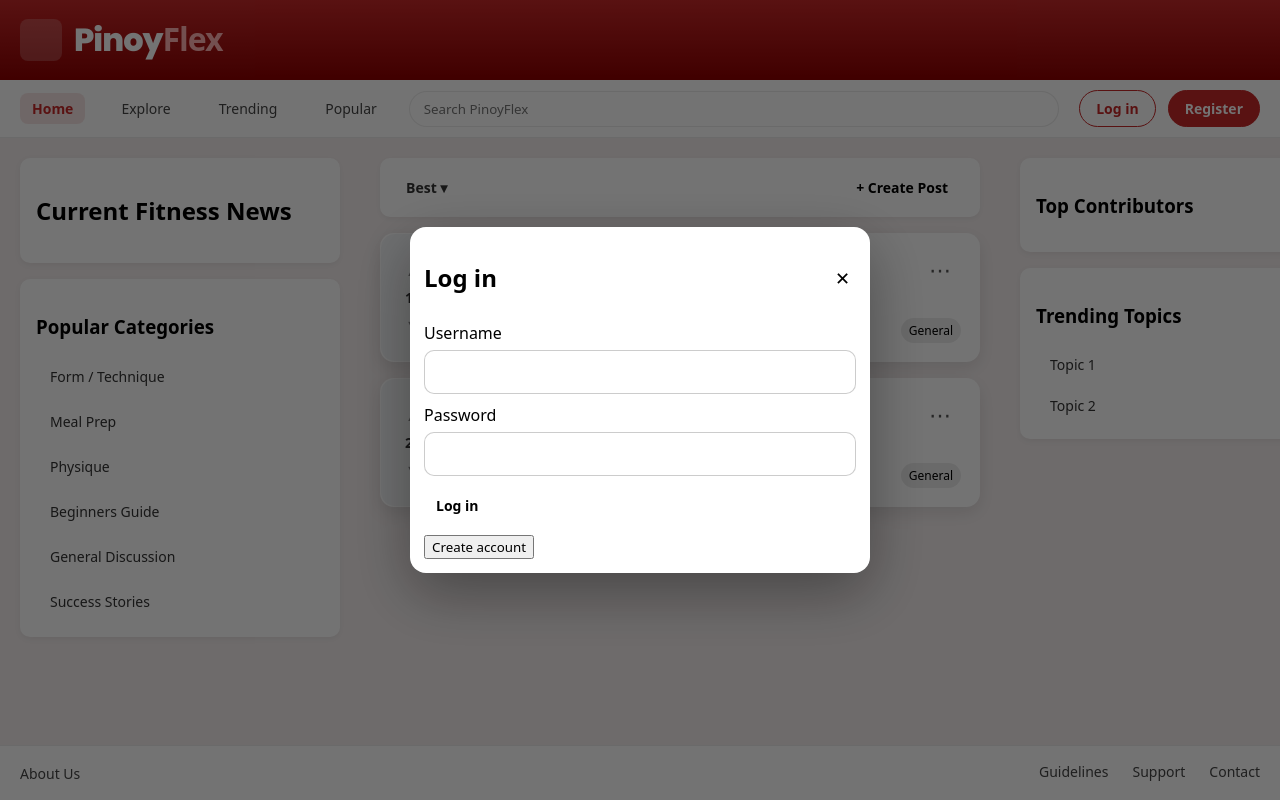
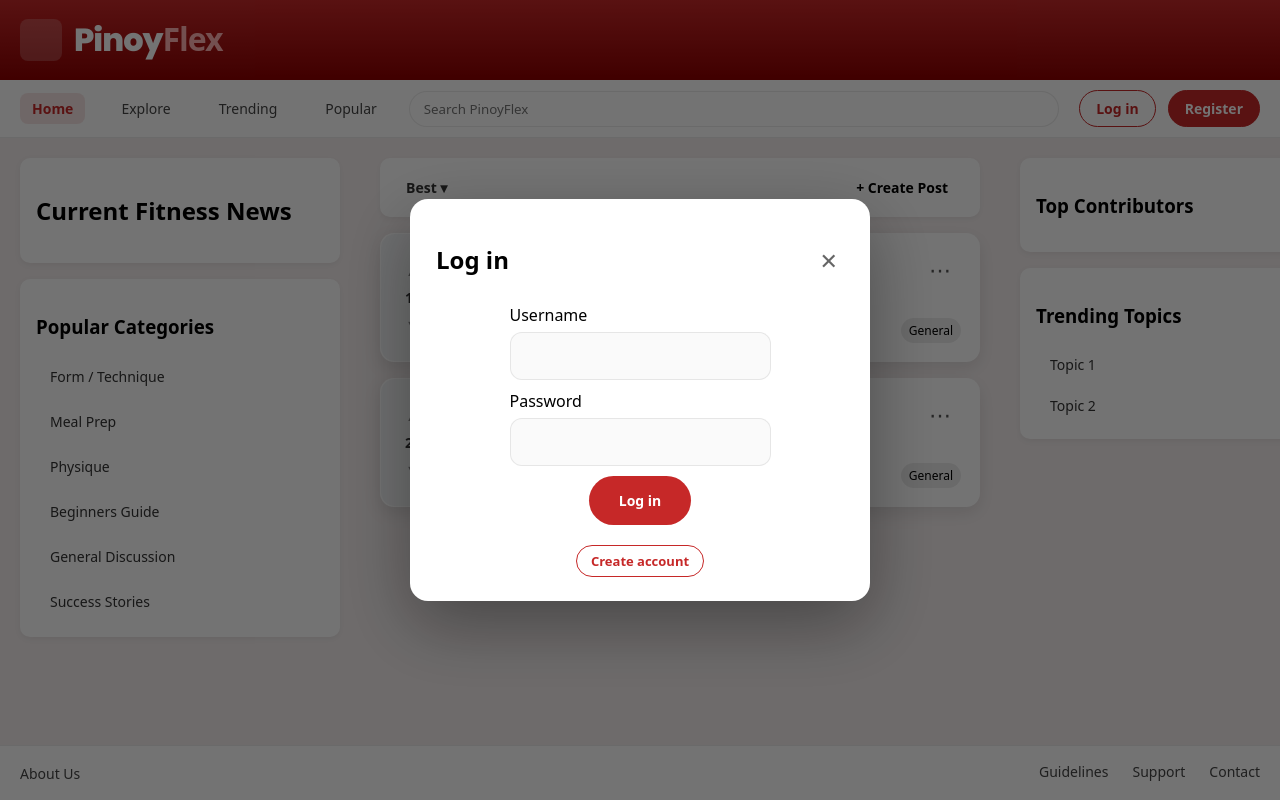
Before and after one commit to theoithinkk/CCAPDEV-PinoyFlex, a React (Vite) app: page / in a window 1280 px wide. Both pictures are taken after a click on the button "+ Create Post". Shown: the top 800 px of the page. Built offline with nearby package versions, Linux system fonts and the light colour scheme.

Commit message:
Add files via upload

```diff
--- a/src/components/AuthModal.jsx
+++ b/src/components/AuthModal.jsx
@@ -53,7 +53,7 @@ export default function AuthModal({ mode, onClose, onSwitchMode, onSuccess }) {
 
   return (
     <div className="modal-backdrop" onMouseDown={onClose}>
-      <div className="modal" onMouseDown={(e) => e.stopPropagation()}>
+      <div className="modal modal-auth" onMouseDown={(e) => e.stopPropagation()}>
         <div className="modal-head">
           <h2>{isLogin ? "Log in" : "Register"}</h2>
           <button className="modal-x" onClick={onClose}>✕</button>
--- a/src/components/CreatePostModal.jsx
+++ b/src/components/CreatePostModal.jsx
@@ -56,7 +56,7 @@ export default function CreatePostModal({ onClose, onCreate }) {
 
   return (
     <div className="modal-backdrop" onMouseDown={onClose} role="dialog" aria-modal="true">
-      <div className="modal" onMouseDown={(e) => e.stopPropagation()}>
+      <div className="modal modal-create" onMouseDown={(e) => e.stopPropagation()}>
         <div className="modal-head">
           <h2 className="modal-title">Create Post</h2>
           <button className="modal-x" onClick={onClose} aria-label="Close">✕</button>
--- a/src/style.css
+++ b/src/style.css
@@ -543,7 +543,7 @@ body{ margin: 0; background: var(--page-bg); }
 }
 
 /* =========================
-   AUTH / CREATE MODALS
+   AUTH / CREATE MODALS (SCOPED)
 ========================= */
 .modal-backdrop{
   position: fixed;
@@ -555,12 +555,25 @@ body{ margin: 0; background: var(--page-bg); }
   z-index: 99999;
 }
 
+/* BASE MODAL (shared) */
 .modal{
   width: min(460px, 100%);
   background: #fff;
-  border-radius: 16px;
-  padding: 14px;
-  box-shadow: 0 20px 60px rgba(0,0,0,0.35);
+  border-radius: 18px;
+  padding: 24px 26px;
+  box-shadow: 0 24px 70px rgba(0,0,0,0.35);
+  animation: modalPop 0.18s ease-out;
+}
+
+@keyframes modalPop{
+  from{
+    transform: translateY(10px) scale(0.98);
+    opacity: 0;
+  }
+  to{
+    transform: translateY(0) scale(1);
+    opacity: 1;
+  }
 }
 
 .modal-head{
@@ -571,34 +584,177 @@ body{ margin: 0; background: var(--page-bg); }
   margin-bottom: 8px;
 }
 
-.modal-title{ margin: 0; font-size: 20px; }
+.modal-title{
+  margin: 0;
+  font-size: 22px;
+  font-weight: 700;
+  color: #111;
+}
 
 .modal-x{
-  background: transparent;
+  background: none;
   border: 0;
-  font-size: 18px;
+  font-size: 22px;
   cursor: pointer;
+  color: #666;
 }
 
-.modal-form{ display: grid; gap: 10px; }
+.modal-x:hover{
+  color: var(--red-main);
+}
 
-.field{ display: grid; gap: 6px; }
+/* =========================
+   AUTH MODAL (LOGIN / REGISTER)
+========================= */
+.modal-auth .modal-form{
+  display: grid;
+  gap: 10px;
+  justify-items: center;
+}
+
+.modal-auth .modal-submit{
+  width: auto;
+  padding: 15px 30px;
+  border-radius: 999px;
+  background: var(--red-main);
+  color: #fff;
+  font-size: 14px;
+  font-weight: 600;
+}
+
+
+.modal-auth .modal-submit:hover{
+  background: var(--red-dark);
+}
+
+.modal-auth .modal-submit:active{
+  transform: scale(0.97);
+}
+
+
+.modal-create .modal-form{
+  display: grid;
+  gap: 14px;
+  justify-items: stretch;
+}
+
+.modal-create .modal-submit{
+  width: 100%;
+  padding: 14px 16px;
+  border-radius: 12px;
+  font-size: 15px;
+}
+
+.modal-create{
+  width: min(560px, 100%);
+}
+
+.modal-create .field span{
+  font-size: 13px;
+  font-weight: 600;
+  color: #444;
+}
+
+.modal-create .field-textarea{
+  min-height: 160px;
+  line-height: 1.5;
+}
+
+.modal-create .tag-add-row{
+  display: flex;
+  gap: 10px;
+  align-items: center;
+}
+
+.modal-create .tag-add-row input{
+  flex: 1;
+}
+
+.modal-create .modal-submit:hover{
+  transform: translateY(-1px);
+}
+
+.modal-create .create-actions{
+  margin-top: 12px;
+}
+
+.modal-create .modal-submit{
+  width: 100%;
+  padding: 14px 16px;
+  border-radius: 14px;
+
+  background: var(--red-main);
+  color: #fff;
+  border: none;
+
+  font-size: 15px;
+  font-weight: 700;
+  letter-spacing: 0.2px;
+
+  cursor: pointer;
+  transition: background 0.15s ease, transform 0.1s ease;
+}
+
+.modal-create .modal-submit:hover{
+  background: var(--red-dark);
+}
+
+.modal-create .modal-submit:active{
+  transform: scale(0.98);
+}
+
+
+/* AUTH SECONDARY ACTION */
+.linkish{
+  margin-top: 10px;
+  padding: 6px 14px;
+
+  border-radius: 999px;
+  border: 1px solid var(--red-main);
+  background: transparent;
+
+  color: var(--red-main);
+  font-size: 13px;
+  font-weight: 600;
+
+  cursor: pointer;
+  transition: background 0.15s ease, transform 0.1s ease;
+}
+
+.linkish:hover{
+  background: var(--red-soft);
+}
+
+.linkish:active{
+  transform: scale(0.97);
+}
+
+
+.field{
+  display: grid;
+  gap: 6px;
+}
 
 .field input,
 .field-select,
 .field-textarea{
-  padding: 10px 12px;
-  border-radius: 10px;
-  border: 1px solid rgba(0,0,0,0.2);
+  padding: 12px 14px;
+  border-radius: 12px;
+  border: 1px solid var(--border-subtle);
+  background: #fafafa;
   outline: none;
   font: inherit;
+  transition: border 0.15s ease, box-shadow 0.15s ease, background 0.15s ease;
 }
 
 .field input:focus,
 .field-select:focus,
 .field-textarea:focus{
-  border-color: rgba(0,0,0,0.45);
+  border-color: var(--red-main);
+  box-shadow: 0 0 0 3px rgba(198,40,40,0.18);
+  background: #ffffff;
 }
+
 
 .field-textarea{ resize: vertical; }
 
@@ -609,11 +765,51 @@ body{ margin: 0; background: var(--page-bg); }
   border-radius: 10px;
 }
 
-.modal-submit{
+/* =========================
+   DROPDOWN
+========================= */
+.field-select{
+  appearance: none;
+  -webkit-appearance: none;
+  -moz-appearance: none;
+
   width: 100%;
-  padding: 10px 12px;
-  border-radius: 10px;
+  padding: 12px 42px 12px 14px;
+  border-radius: 12px;
+  border: 1px solid var(--border-subtle);
+  background-color: #fafafa;
+
+  font-size: 14px;
+  cursor: pointer;
+
+  background-image:
+    linear-gradient(45deg, transparent 50%, #666 50%),
+    linear-gradient(135deg, #666 50%, transparent 50%);
+  background-position:
+    calc(100% - 18px) 50%,
+    calc(100% - 12px) 50%;
+  background-size: 6px 6px;
+  background-repeat: no-repeat;
+
+  transition: border 0.15s ease, box-shadow 0.15s ease, background 0.15s ease;
 }
+
+.field-select:focus{
+  border-color: var(--red-main);
+  box-shadow: 0 0 0 3px rgba(198,40,40,0.18);
+  background-color: #fff;
+}
+
+.field-select option{
+  padding: 10px;
+  font-size: 14px;
+}
+
+.field-select option:checked{
+  background-color: var(--red-main);
+  color: #fff;
+}
+
 
 /* =========================
    POST DETAIL (OPEN POST)
@@ -668,22 +864,63 @@ body{ margin: 0; background: var(--page-bg); }
   border: 1px solid rgba(0,0,0,0.2);
 }
 
+/* =========================
+   COMMENT FORM
+========================= */
 .comment-form{
   display: flex;
-  gap: 10px;
+  gap: 12px;
+  align-items: center;
   margin-top: 10px;
-  margin-bottom: 14px;
+  margin-bottom: 16px;
 }
 
+/* Comment input */
 .comment-input{
   flex: 1;
-  padding: 10px 12px;
-  border-radius: 10px;
-  border: 1px solid rgba(0,0,0,0.2);
+  padding: 12px 14px;
+  border-radius: 999px;
+  border: 1px solid var(--border-subtle);
+  background: #fff;
+  font-size: 14px;
   outline: none;
-  font: inherit;
+  transition: border 0.15s ease, box-shadow 0.15s ease;
 }
 
+.comment-input:focus{
+  border-color: var(--red-main);
+  box-shadow: 0 0 0 3px rgba(198,40,40,0.15);
+}
+
+/* Comment button */
+.comment-form .btn-primary{
+  padding: 10px 22px;
+  border-radius: 999px;
+  font-size: 14px;
+  font-weight: 600;
+
+  background: var(--red-main);
+  color: #fff;
+  border: none;
+
+  cursor: pointer;
+  transition: background 0.15s ease, transform 0.1s ease;
+}
+
+.comment-form .btn-primary:hover{
+  background: var(--red-dark);
+}
+
+.comment-form .btn-primary:active{
+  transform: scale(0.96);
+}
+
+/* Disabled state (not logged in) */
+.comment-form .btn-primary:disabled{
+  background: rgba(0,0,0,0.25);
+  cursor: not-allowed;
+  transform: none;
+}
 .comment-list{
   display: grid;
   gap: 10px;
```
